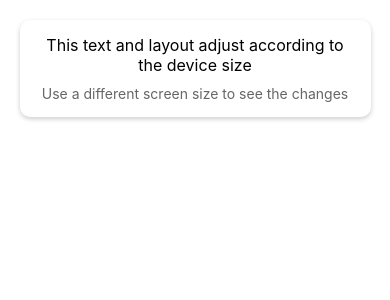
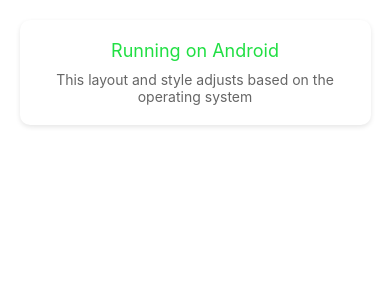
Before and after one commit to veroeb/TA-React-Native, a React Native app: screen / in a window 390 px wide. Shown: the top 300 px of the page. Built offline with nearby package versions, Linux system fonts and the light colour scheme.

Commit message:
ta9 (#8)

```diff
--- a/App.js
+++ b/App.js
@@ -8,6 +8,7 @@
 import Swipe from "./components/Swipe";
 import Movies from "./components/Movies";
 import PhoneDimensions from "./components/PhoneDimensions";
+import OSPlatform from "./components/OSPlatform";
 
 export default function App() {
   return (
@@ -19,7 +20,8 @@
       {/* <ImageGallery /> */}
       {/* <Swipe /> */}
       {/* <Movies /> */}
-      <PhoneDimensions />
+      {/* <PhoneDimensions /> */}
+      <OSPlatform />
       <StatusBar style="auto" />
     </View>
   );
--- /dev/null
+++ b/components/OSPlatform.js
@@ -0,0 +1,51 @@
+import React from "react";
+import { View, Text, StyleSheet, SafeAreaView, Platform } from "react-native";
+
+const OSPlatform = () => {
+  return (
+    <SafeAreaView style={styles.container}>
+      <View style={styles.content}>
+        <Text style={styles.contentText}>
+          {Platform.OS === "ios" ? "Running on iOS" : "Running on Android"}
+        </Text>
+        <Text style={styles.additionalText}>
+          This layout and style adjusts based on the operating system
+        </Text>
+      </View>
+    </SafeAreaView>
+  );
+};
+
+const styles = StyleSheet.create({
+  container: {
+    flex: 1,
+    alignItems: "center",
+    padding: 20,
+  },
+  content: {
+    marginTop: 20,
+    padding: 20,
+    backgroundColor: "white",
+    borderRadius: 10,
+    width: "90%",
+    alignItems: "center",
+    shadowColor: "#000",
+    shadowOffset: { width: 0, height: 2 },
+    shadowOpacity: Platform.OS === "ios" ? 0.3 : 0.1,
+    shadowRadius: 5,
+    elevation: Platform.OS === "android" ? 5 : 0,
+  },
+  contentText: {
+    fontSize: 18,
+    textAlign: "center",
+    marginBottom: 10,
+    color: Platform.OS === "ios" ? "#20abdf" : "#20df43",
+  },
+  additionalText: {
+    fontSize: 14,
+    textAlign: "center",
+    color: "#666",
+  },
+});
+
+export default OSPlatform;
```
